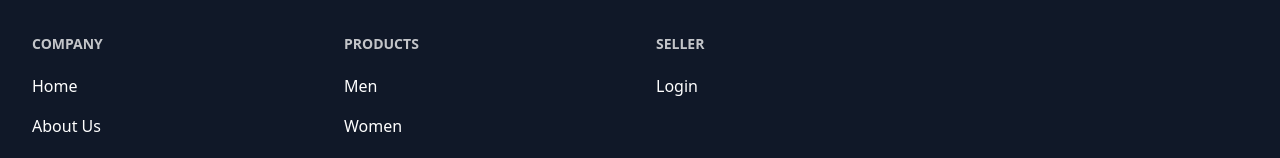
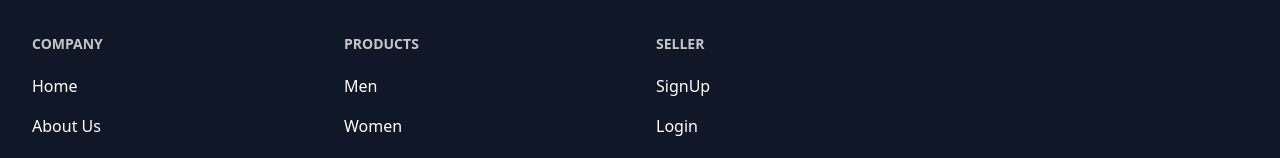
Before and after one commit to gowribalan123/VCareMart-frontend, a React (Vite) app: page /admin in a window 1280 px wide. Shown: the part 591-749 px from the top of the page. Built offline with nearby package versions, Linux system fonts and the light colour scheme; no server answers.

Commit message:
minor modifications

```diff
--- a/src/components/user/Footer.jsx
+++ b/src/components/user/Footer.jsx
@@ -22,8 +22,8 @@ const SITEMAP = [
   },
   {
     title: "Seller",
-    links: [{ name: "Sign Up", path: "/seller/signup" }],
-    links: [{ name: "Login", path: "/seller/login" }],
+    links: [{ name: "SignUp", path: "/seller/signup" },
+    { name: "Login", path: "/seller/login" }],
   },
 ];
 
```
Also changed, not shown: src/pages/shared/SignUp.jsx (+22 -1 lines).
